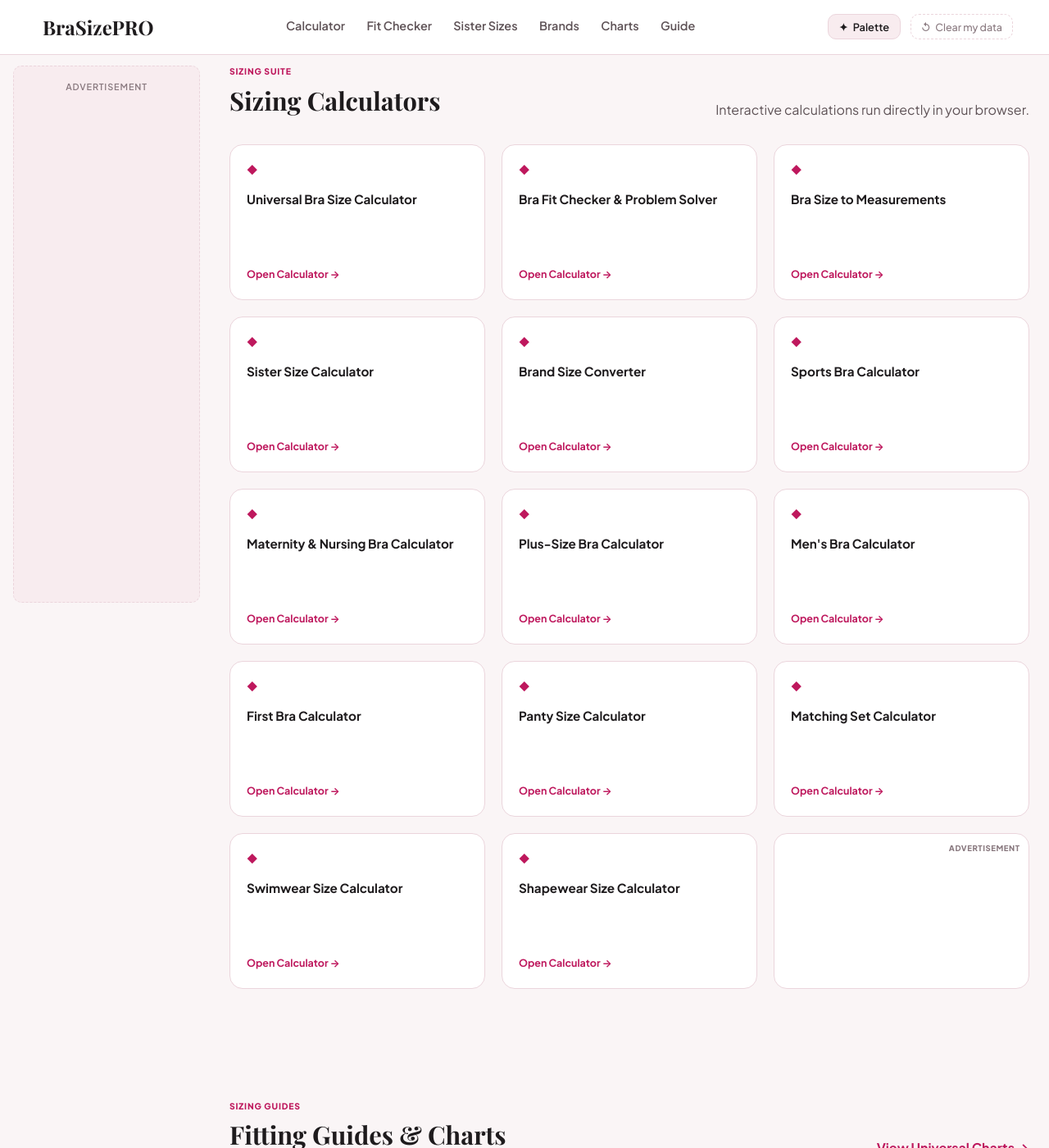
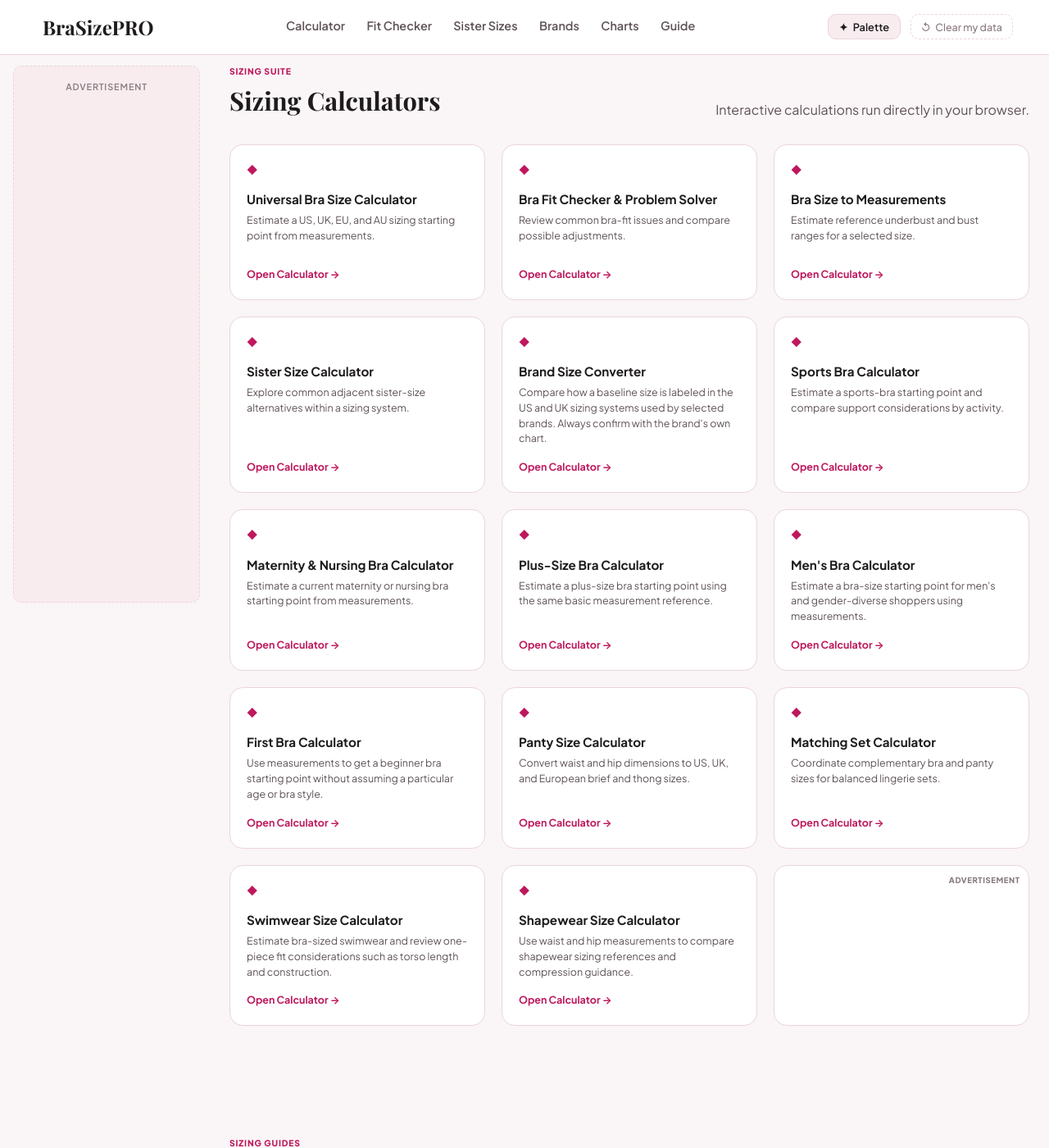
Before and after one commit to sharpedge74-cmyk/Bra-Size-Pro, a Jekyll site: the page built from index.html, in a window 1280 px wide and 1400 px high, scrolled down 1170 px. Shown: the whole window at 82% size. Built offline with Jekyll 4.4.1, drawn with Linux system fonts in a browser that asks for light colours; some web fonts are replaced; some of the changed text lies outside the part shown.

Commit message:
fix(2): correct card data keys (.desc), fix brand card to show origin/system, update Brand Size Converter desc

```diff
--- a/_data/nav.yml
+++ b/_data/nav.yml
@@ -40,7 +40,7 @@
     icon: "Sparkles"
   - title: "Brand Size Converter"
     url: "/brand-size-converter"
-    desc: "Compare sizes across Victoria's Secret, Panache, Freya, Skims, Wacoal, and Natori."
+    desc: "Compare how a baseline size is labeled in the US and UK sizing systems used by selected brands. Always confirm with the brand's own chart."
     icon: "Tag"
   - title: "Sports Bra Calculator"
     url: "/sports-bra-calculator"
--- a/index.html
+++ b/index.html
@@ -91,7 +91,7 @@
       <div class="home-card-icon" aria-hidden="true">◆</div>
       {% if tool.badge %}<span class="home-card-badge">{{ tool.badge }}</span>{% endif %}
       <h3>{{ tool.title }}</h3>
-      <p>{{ tool.description }}</p>
+      <p>{{ tool.desc }}</p>
       <a href="{{ tool.url }}">Open Calculator →</a>
     </article>
     {% endfor %}
@@ -112,7 +112,7 @@
     <article class="home-card">
       <span class="home-card-meta">Guide</span>
       <h3>{{ guide.title }}</h3>
-      <p>{{ guide.description }}</p>
+      <p>{{ guide.desc }}</p>
       <a href="{{ guide.url }}">Read Guide →</a>
     </article>
     {% endfor %}
@@ -132,7 +132,7 @@
     {% for brand in site.data.brands %}
     <div class="brand-card">
       <strong>{{ brand.name }}</strong>
-      <span>{{ brand.bandFit }}</span>
+      <span>{{ brand.origin }} · {{ brand.sizing_system | upcase }} sizing</span>
       <p>{{ brand.notes }}</p>
     </div>
     {% endfor %}
```
